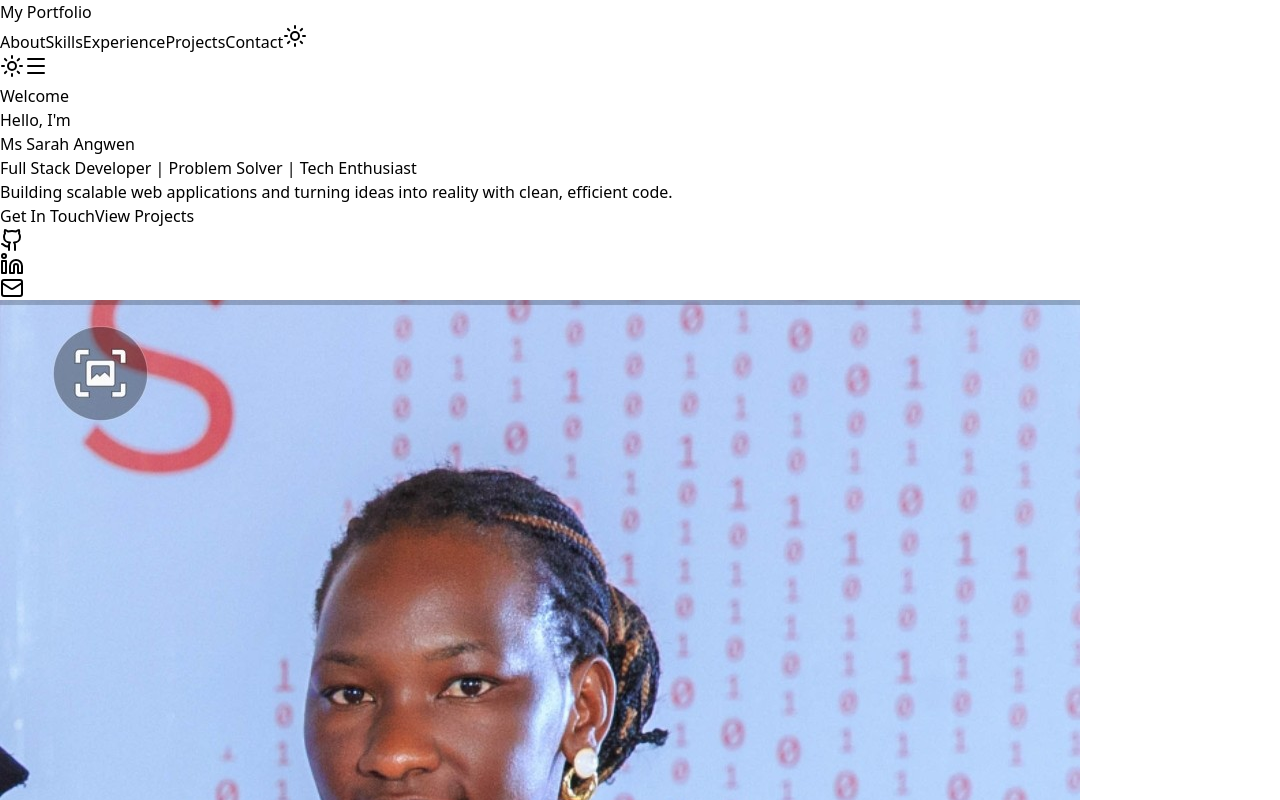
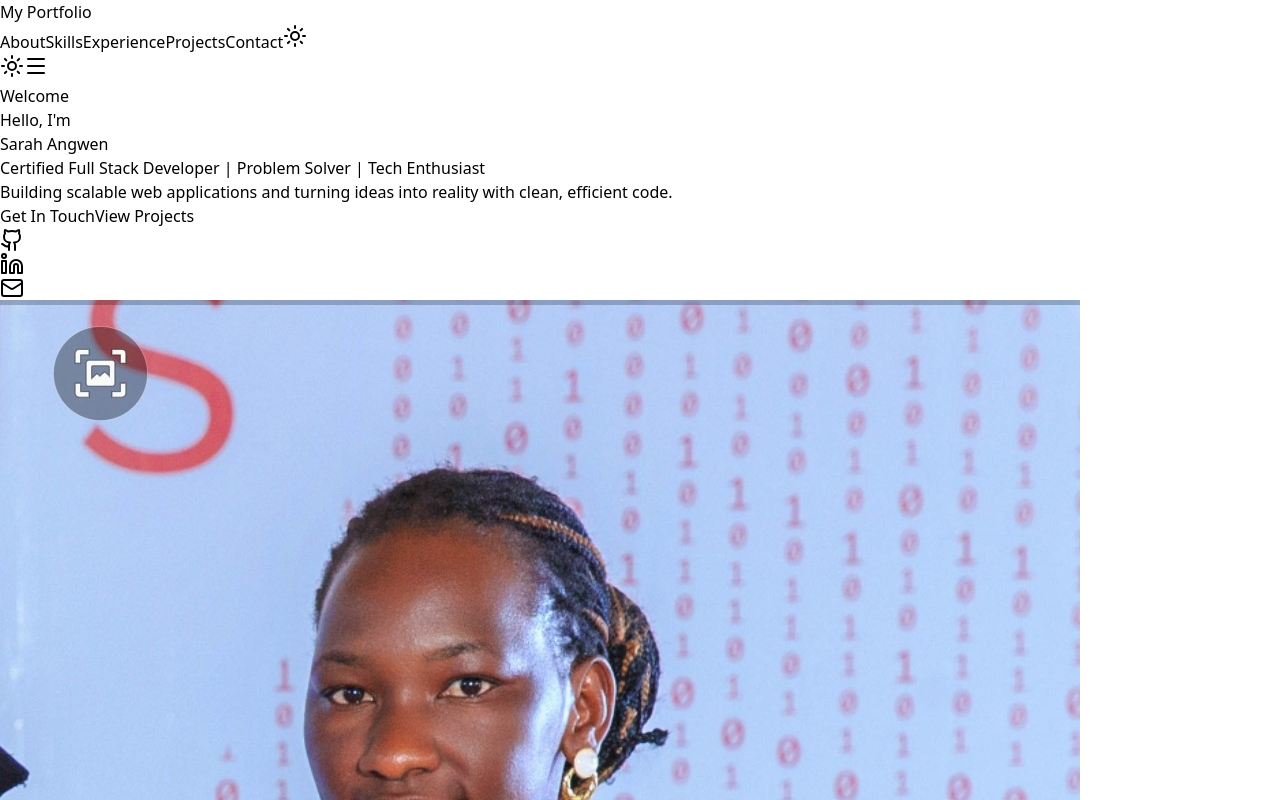
Before and after one commit to sarahangwen/Sarah-sPortfolio, a React (Vite) app in the folder my-react-app/: page / in a window 1280 px wide. Shown: the top 800 px of the page. Built offline with nearby package versions, Linux system fonts and the light colour scheme.

Commit message:
modify the Home page

```diff
--- a/my-react-app/src/components/Hero.tsx
+++ b/my-react-app/src/components/Hero.tsx
@@ -13,11 +13,11 @@ export default function Hero() {
 
         <h1 className="text-[clamp(2.5rem,8vw,5.5rem)] font-black leading-[0.95] tracking-tight mb-6">
           Hello, I'm<br />
-          <span className="text-[hsl(15,90%,55%)]">Ms Sarah Angwen</span>
+          <span className="text-[hsl(15,90%,55%)]">Sarah Angwen</span>
         </h1>
 
         <p className="text-lg md:text-xl font-semibold text-[hsl(0,0%,70%)] mb-4">
-          Full Stack Developer | Problem Solver | Tech Enthusiast
+          Certified Full Stack Developer | Problem Solver | Tech Enthusiast
         </p>
 
         <p className="text-sm text-[hsl(0,0%,50%)] max-w-xl leading-relaxed mb-10">
--- a/my-react-app/src/components/Home.tsx
+++ b/my-react-app/src/components/Home.tsx
@@ -16,11 +16,11 @@ export default function Home() {
 
             <h1 className="text-[clamp(2.5rem,8vw,5.5rem)] font-black leading-[0.95] tracking-tight mb-6">
               Hello, I'm<br />
-              <span className="text-[hsl(15,90%,55%)]">Ms Sarah Angwen</span>
+              <span className="text-[hsl(15,90%,55%)]"> Sarah Angwen</span>
             </h1>
 
             <p className="text-lg md:text-xl font-semibold text-[var(--color-text-secondary)] mb-4">
-              Full Stack Developer | Problem Solver | Tech Enthusiast
+              Certified Full Stack Developer | Problem Solver | Tech Enthusiast
             </p>
 
             <p className="text-sm text-[var(--color-text-faint)] max-w-xl leading-relaxed mb-10">
```
